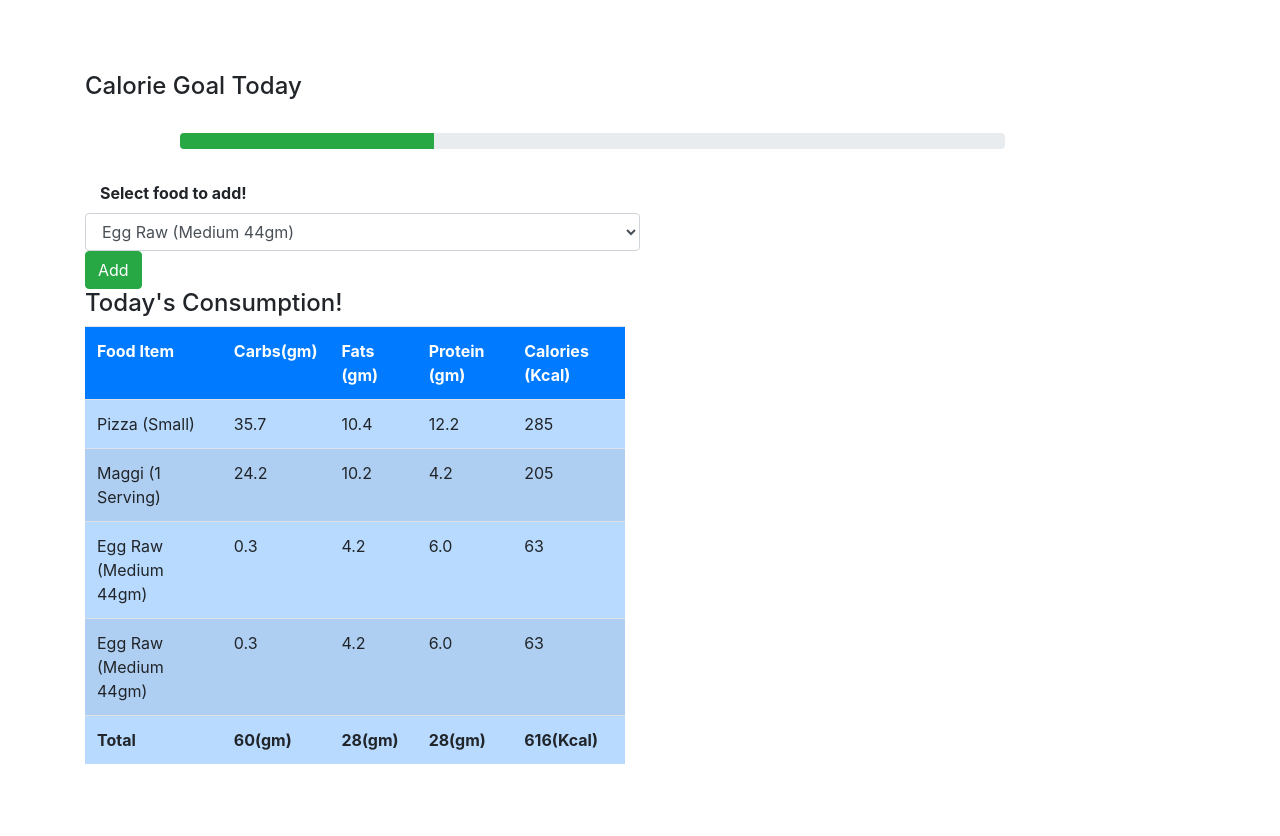
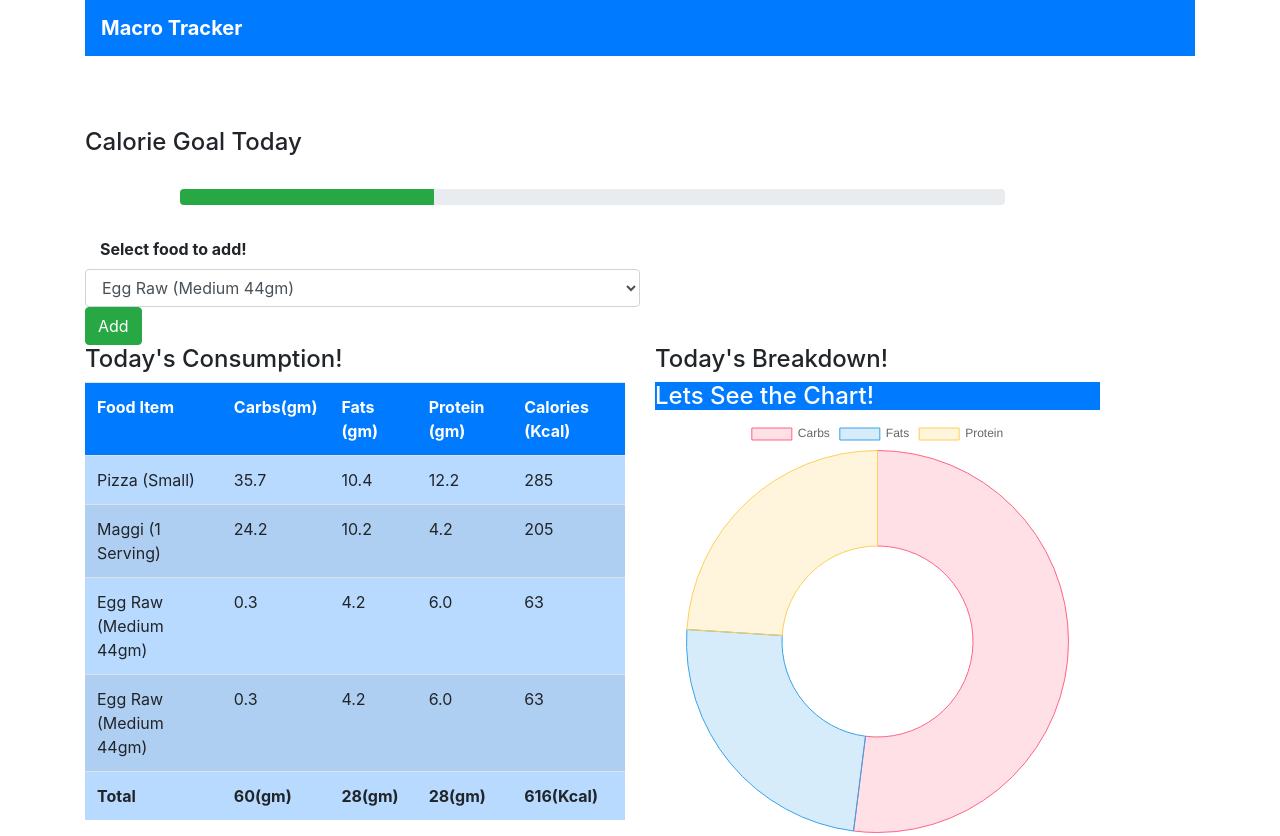
Before and after one commit to gunjan1831/Calorie_And_MicroNutrients_Tracker, a Django app: page / in a window 1280 px wide. Before the commit the page ends 764 px from the top, so only its background shows below. Run offline with Django 3.2, Linux system fonts and the light colour scheme; a user stored in the database is signed in; data comes from the database, SQL or seed files in the repository; both versions use the stored data as it was after the commit; some libraries are stand-ins or nearby versions.

Commit message:
graph using chart.js

```diff
--- a/myapp/templates/myapp/index.html
+++ b/myapp/templates/myapp/index.html
@@ -2,11 +2,18 @@
 <html lang="en">
 <head>
     <link rel="stylesheet" href="https://maxcdn.bootstrapcdn.com/bootstrap/4.0.0/css/bootstrap.min.css" integrity="sha384-Gn5384xqQ1aoWXA+058RXPxPg6fy4IWvTNh0E263XmFcJlSAwiGgFAW/dAiS6JXm" crossorigin="anonymous">
+    <script src="https://cdn.jsdelivr.net/npm/chart.js@3.2.0/dist/chart.min.js"></script>
     <title>Title</title>
 </head>
 <body>
    <div class="container">
-
+        <div class="row">
+            <div class="col-md-12">
+                <nav class="navbar navbar-dark bg-primary">
+                    <span class="navbar-brand"><b>Macro Tracker</b></span>
+                </nav>
+            </div>
+        </div>
        <br> <br> <br>
 
        <h4>Calorie Goal Today</h4>
@@ -77,7 +84,15 @@
                </table>
            </div>
            <div class="col-md-5 offset=1">
-
+            <div class="">
+                <h4>Today's Breakdown!</h4>
+            </div>
+               <div class="card=holder text-white bg-primary">
+                   <h4>Lets See the Chart!</h4>
+               </div>
+               <div class="col-md-12">
+             <canvas id="myChart" width="400" height="400"></canvas>
+               </div>
            </div>
        </div>
    </div>
@@ -118,5 +133,40 @@
     var calPer = (calories/2000) *100;
     document.getElementsByClassName("progress-bar")[0].setAttribute("style","width: "+ calPer +"%");
 
+
+    var total= carbs+fats+protein;
+    var carbsP = Math.round((carbs/total)*100);
+    var fatsP = Math.round((fats/total)*100);
+    var proteinP = Math.round((protein/total)*100);
+
+
+    var ctx = document.getElementById('myChart').getContext('2d');
+    var myChart = new Chart(ctx, {
+    type: 'doughnut',
+    data: {
+        labels: ['Carbs', 'Fats', 'Protein'],
+        datasets: [{
+            label: '# of Votes',
+            data: [carbsP, fatsP, proteinP],
+            backgroundColor: [
+                'rgba(255, 99, 132, 0.2)',
+                'rgba(54, 162, 235, 0.2)',
+                'rgba(255, 206, 86, 0.2)',
+
+            ],
+            borderColor: [
+                'rgba(255, 99, 132, 1)',
+                'rgba(54, 162, 235, 1)',
+                'rgba(255, 206, 86, 1)',
+
+            ],
+            borderWidth: 1
+        }]
+    },
+
+});
+
+
+
 </script>
 </html>
```
Also changed, not shown: db.sqlite3.
